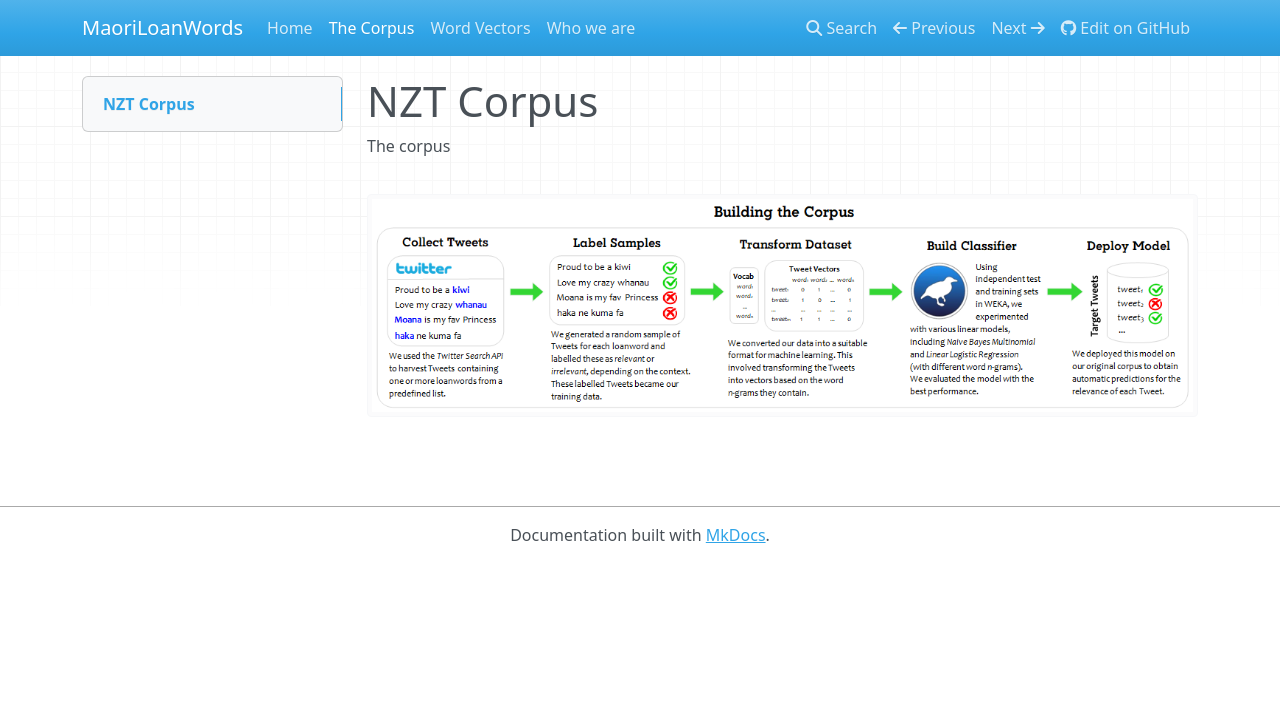
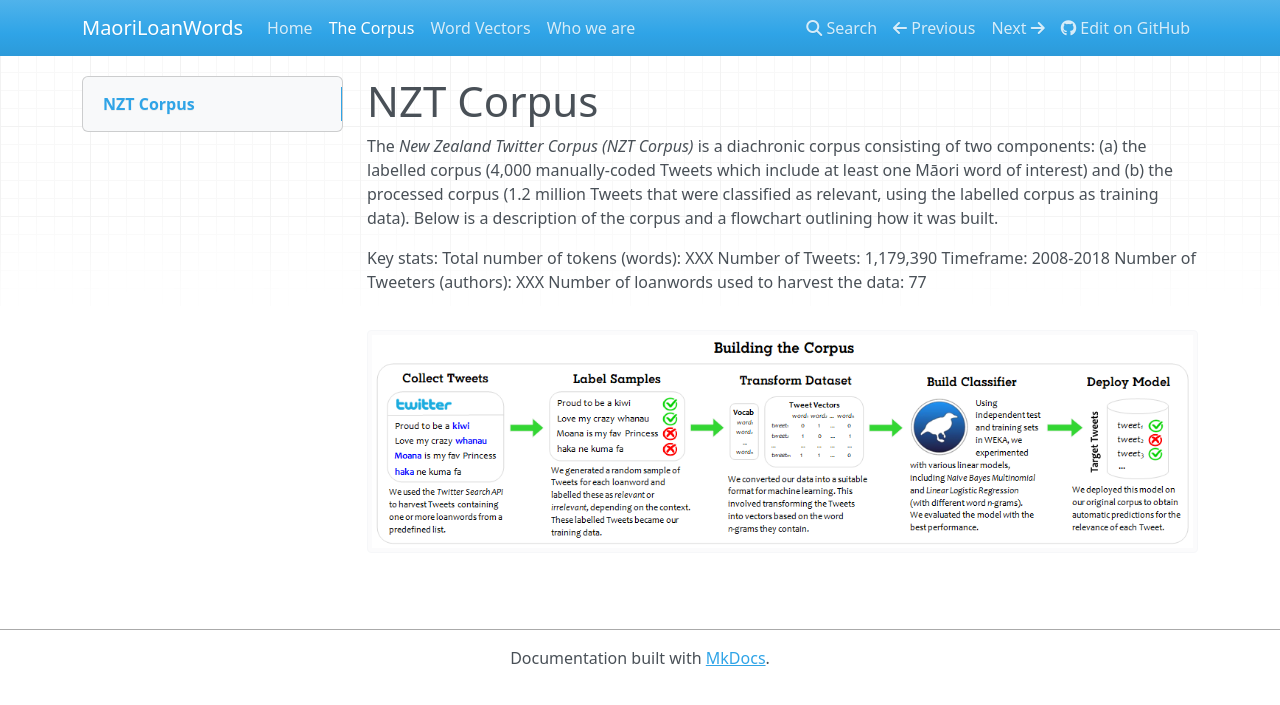
Before and after one commit to Waikato/kiwiwords, an MkDocs documentation site: the page built from docs/corpus.md, in a window 1280 px wide. Shown: the top 705 px of the page. Built offline with MkDocs 1.6.1, drawn with Linux system fonts in a browser that asks for light colours; nearby versions of some CDN libraries.

Commit message:
Update corpus.md

```diff
--- a/docs/corpus.md
+++ b/docs/corpus.md
@@ -1,4 +1,11 @@
 # NZT Corpus
-The corpus
+The <i>New Zealand Twitter Corpus (NZT Corpus)</i> is a diachronic corpus consisting of two components: (a) the labelled corpus (4,000 manually-coded Tweets which include at least one Māori word of interest) and (b) the processed corpus (1.2 million Tweets that were classified as relevant, using the labelled corpus as training data). Below is a description of the corpus and a flowchart outlining how it was built.
+
+Key stats:
+Total number of tokens (words): XXX
+Number of Tweets: 1,179,390
+Timeframe: 2008-2018
+Number of Tweeters (authors): XXX
+Number of loanwords used to harvest the data: 77
 
  <img src="../pics/Process.png" alt="Process" width="1000"/>
```
